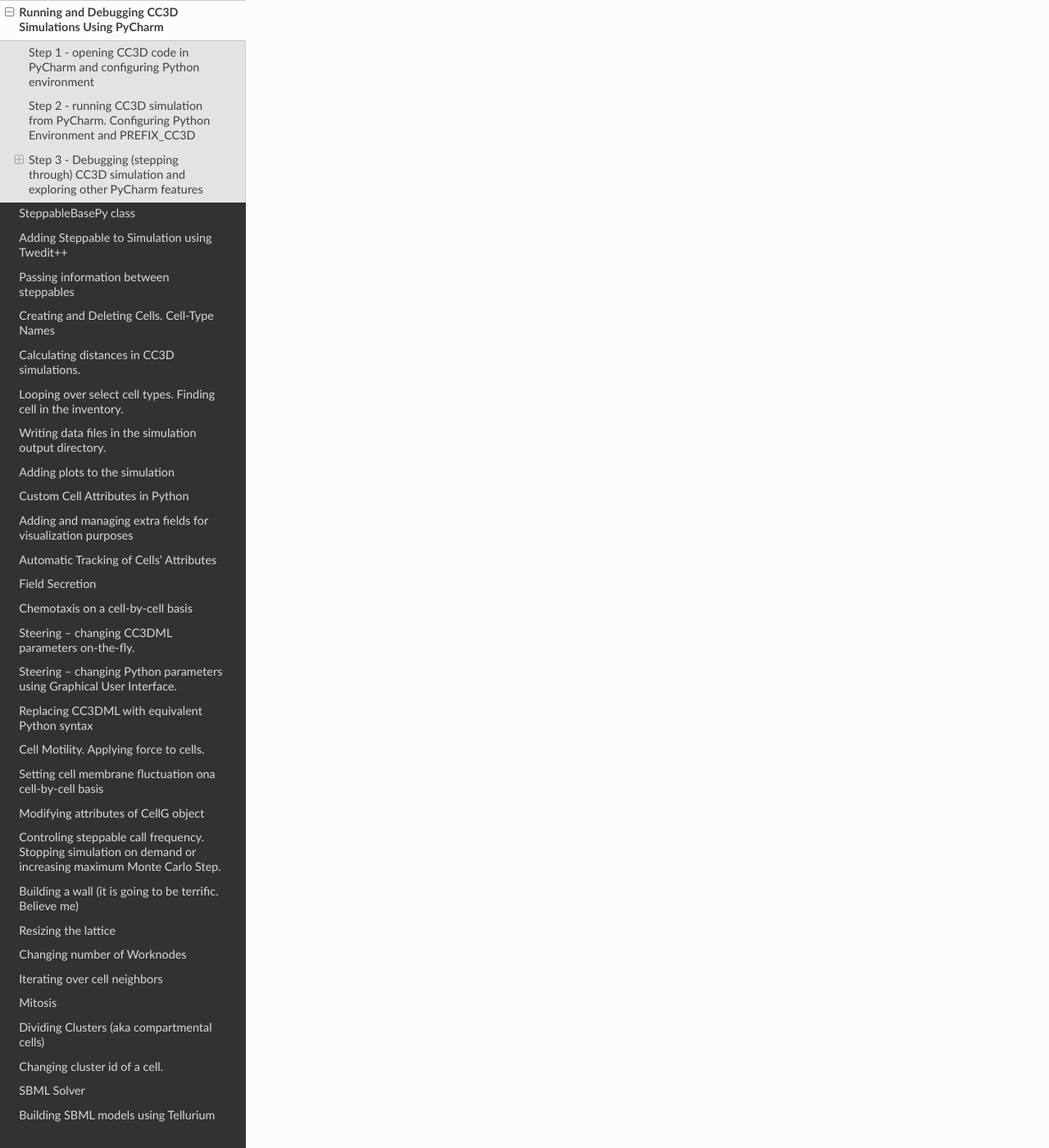
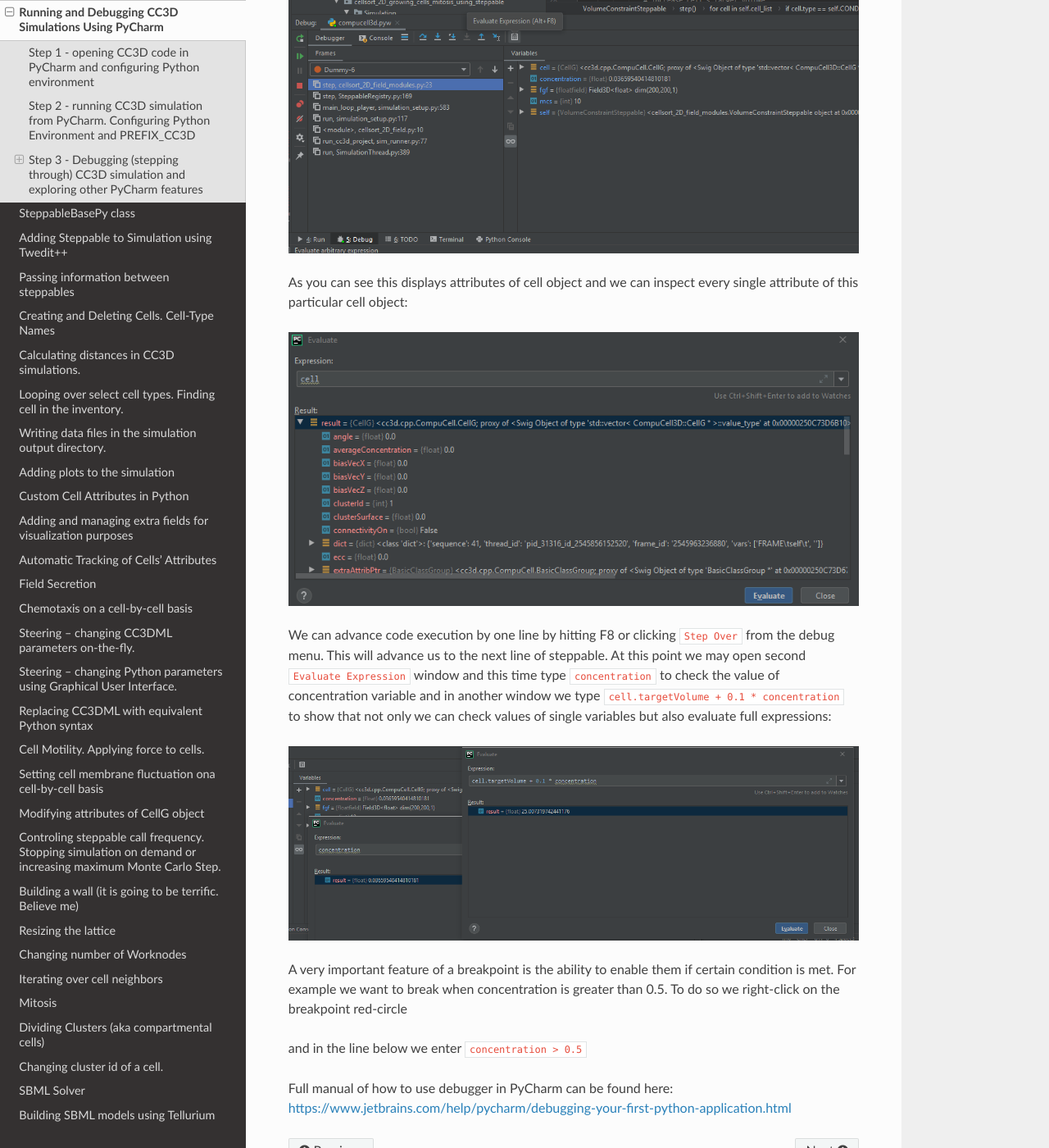
Before and after one commit to CompuCell3D/PythonScriptingManual, a Sphinx documentation site: the page built from docs/debugging_cc3d_simulations_in_PyCharm.rst, in a window 1280 px wide and 1400 px high, scrolled down 12458 px. Shown: the whole window at 82% size. Built offline with Sphinx 7.4.7 and the Read the Docs theme 2.0.0, drawn with Linux system fonts in a browser that asks for light colours; some of the changed text lies outside the part shown.

Commit message:
added new content

```diff
--- a/docs/debugging_cc3d_simulations_in_PyCharm.rst
+++ b/docs/debugging_cc3d_simulations_in_PyCharm.rst
@@ -182,9 +182,59 @@
 ``c:\CompuCell3D-py3-64bit\lib\site-packages\Demos\Models\cellsort\cellsort_2D_growing_cells_mitosis_using_steppable\Simulation\cellsort_2D_field_modules.py``
 in PyCharm editor.
 
+.. figure:: images/pycharm_win_20.png
+    :alt: Steppable in editor
+
+Next, we put a breakpoint (red circle) by clicking on the left margin of the editor. Breakpoint is the place in the
+code where the debugger will stop execution of the code and give you options to examine variables of the simulation:
+
+.. figure:: images/pycharm_win_21.png
+    :alt: Steppable in editor
+
+After we places our breakpoint(s) let's hit ``Step`` button on the player. The execution of the code will resume and will
+be stopped exactly at teh place where we placed our breakpoint. The debug console will open up in the PyCharm (see
+bottom panel) and the blue line across editor line next to red circle indicates current position of code execution:
+
+.. figure:: images/pycharm_win_22.png
+    :alt: At the breakpoint
+
+Once the code is stopped we typically want to inspect values of variables. To do so we open "Evaluate Expression" by
+either clicking the icon or using keyboard shortcut (Alt+F8). note that keyboard shortcuts can be different on
+different operating systems:
+
+.. figure:: images/pycharm_win_23.png
+    :alt: Evaluate expression
+
+Once ``Evaluate Expression`` window opens up you can evaluate variables in the current code frame. Let us evaluate
+the content of ``cell`` variable by typing ``cell`` in the line of the ``Evaluate Expression`` window:
+
+.. figure:: images/pycharm_win_23.png
+    :alt: Evaluate expression
+
+As you can see this displays attributes of cell object and we can inspect every single attribute of this particular
+cell object:
+
+.. figure:: images/pycharm_win_24.png
+    :alt: Evaluate expression
+
+We can advance code execution by one line by hitting F8 or clicking ``Step Over`` from the debug menu. This
+will advance us to the next line of steppable. At this point we may open second ``Evaluate Expression`` window and
+this time type ``concentration`` to check the value of concentration variable and in another window we type
+``cell.targetVolume + 0.1 * concentration`` to show that not only we can check values of single variables but also
+evaluate full expressions:
+
+.. figure:: images/pycharm_win_25.png
+    :alt: Evaluate expression
+
+A very important feature of a breakpoint is the ability to enable them if certain condition is met. For example
+we want to break when concentration is greater than 0.5. To do so we right-click on the breakpoint red-circle
+
+and in the line below we enter ``concentration > 0.5``
 
 
-Next,
+
+Full manual of how to use debugger in PyCharm can be found here:
+https://www.jetbrains.com/help/pycharm/debugging-your-first-python-application.html
 
 
 
@@ -263,3 +313,47 @@
 .. |pycharm_win_19| image:: images/pycharm_win_19.png
    :width: 7.7n
    :height: 5.3in
+
+.. |pycharm_win_20| image:: images/pycharm_win_20.png
+   :width: 6.6n
+   :height: 3.5in
+
+.. |pycharm_win_21| image:: images/pycharm_win_21.png
+   :width: 4.8n
+   :height: 3.2in
+
+.. |pycharm_win_22| image:: images/pycharm_win_22.png
+   :width: 5.1n
+   :height: 3.7in
+
+.. |pycharm_win_23| image:: images/pycharm_win_23.png
+   :width: 5.1n
+   :height: 3.7in
+
+.. |pycharm_win_24| image:: images/pycharm_win_24.png
+   :width: 4.1n
+   :height: 2.0in
+
+.. |pycharm_win_25| image:: images/pycharm_win_25.png
+   :width: 6.1n
+   :height: 4.1in
+
+.. |pycharm_win_26| image:: images/pycharm_win_26.png
+   :width: 2.35n
+   :height: 1.35in
+
+.. |pycharm_win_27| image:: images/pycharm_win_27.png
+   :width: 2.2n
+   :height: 1.1in
+
+.. |pycharm_win_28| image:: images/pycharm_win_28.png
+   :width: 2.2n
+   :height: 0.9in
+
+.. |pycharm_win_29| image:: images/pycharm_win_29.png
+   :width: 4.0n
+   :height: 1.3in
+
+.. |pycharm_win_30| image:: images/pycharm_win_30.png
+   :width: 5.0n
+   :height: 2.6in
```
Also changed, not shown: docs/images/pycharm_win_26.png (added), docs/images/pycharm_win_27.png (added), docs/images/pycharm_win_28.png (added), docs/images/pycharm_win_29.png (added), docs/images/pycharm_win_30.png (added).
